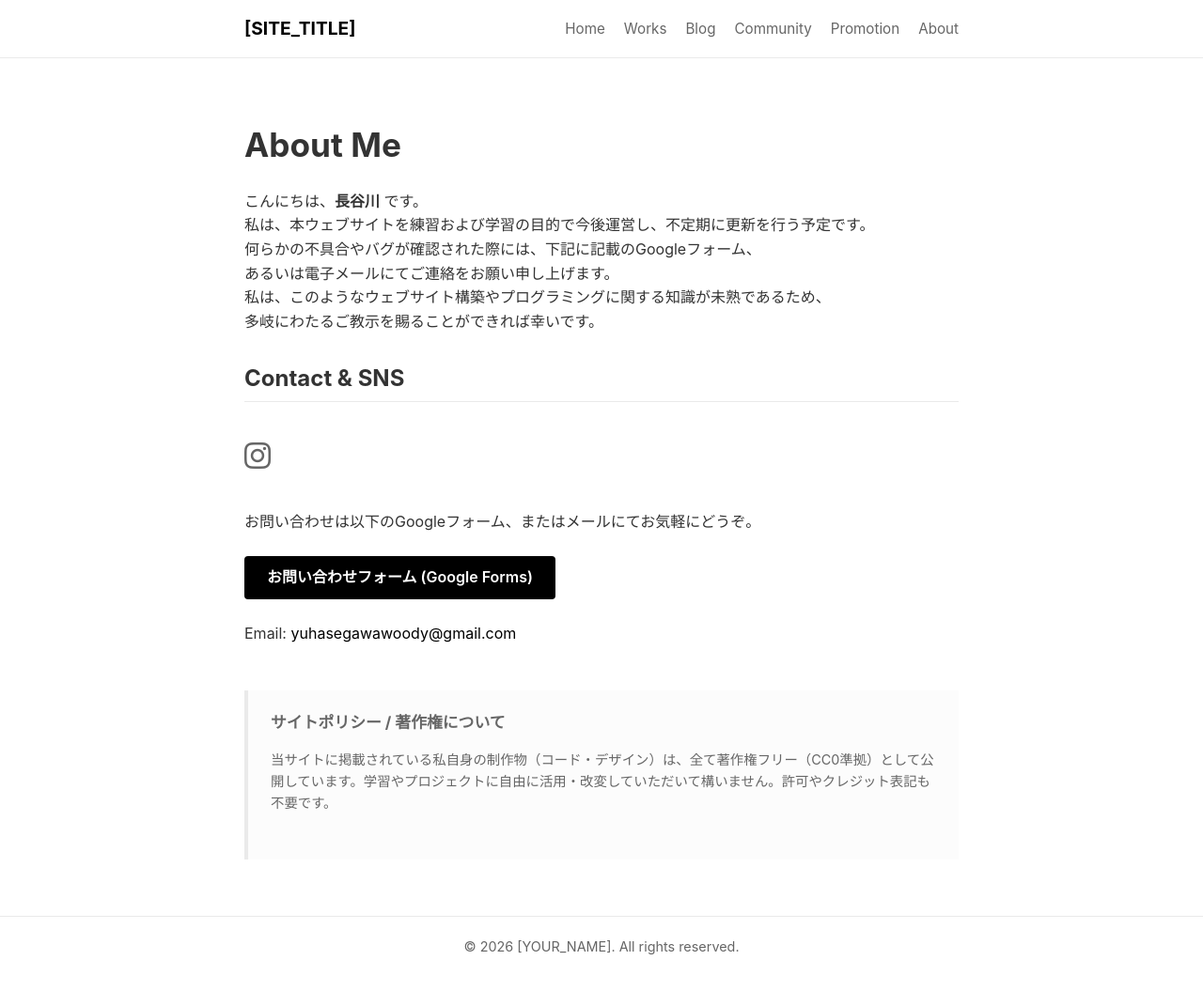
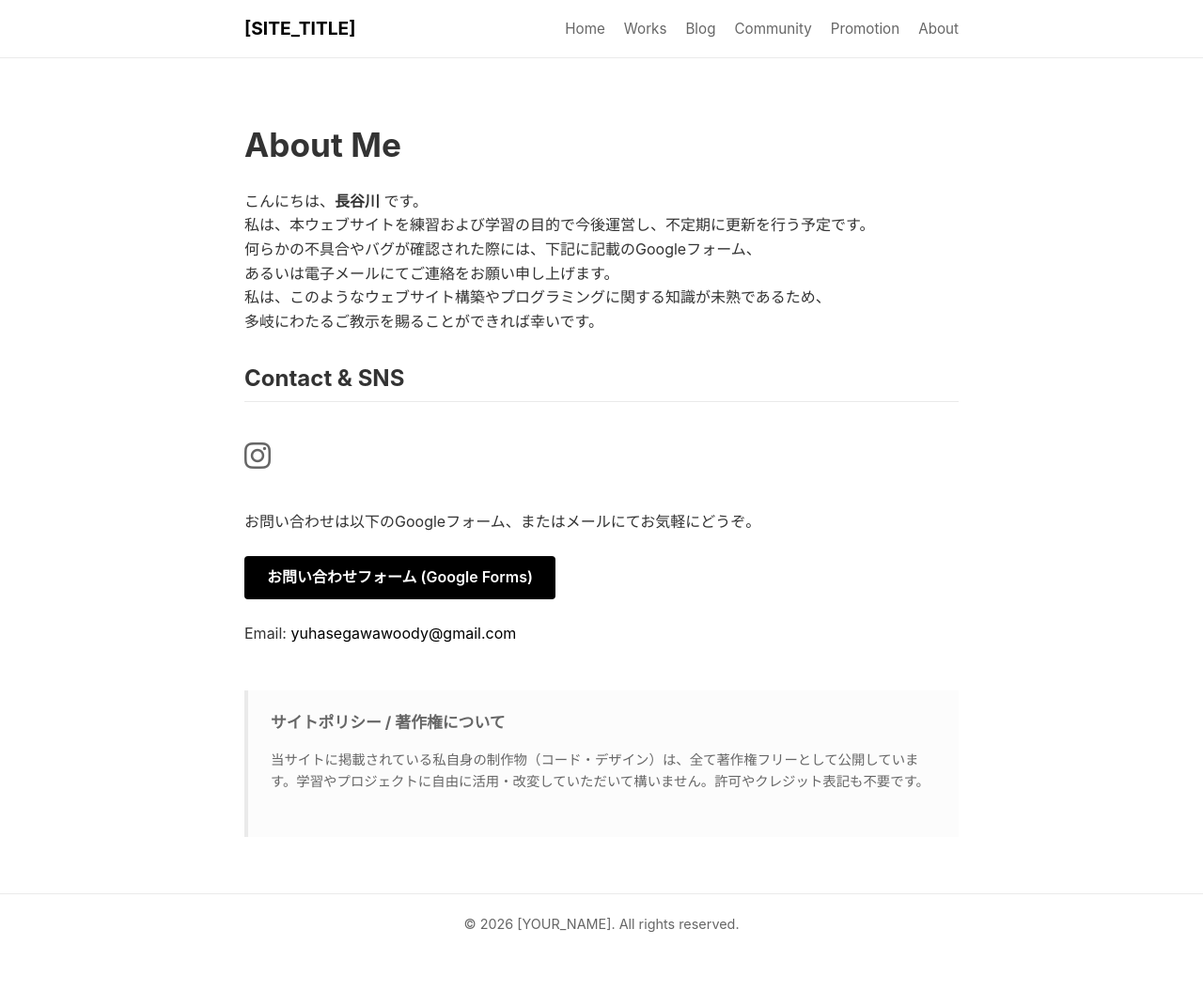
Before and after one commit to woody-510/homepage, a Jekyll site: the page built from about.html, in a window 1280 px wide and 1063 px high. Shown: the top 1055 px of the window at 94% size. Built offline with Jekyll 4.4.1, drawn with Linux system fonts in a browser that asks for light colours.

Commit message:
Update about.html

```diff
--- a/about.html
+++ b/about.html
@@ -38,5 +38,5 @@ title: About
 <div class="policy-box">
     <h3>サイトポリシー / 著作権について</h3>
     <!-- 【ポリシーのテキストは変更不要ですが、必要に応じて編集してください】 -->
-    <p>当サイトに掲載されている私自身の制作物（コード・デザイン）は、全て著作権フリー（CC0準拠）として公開しています。学習やプロジェクトに自由に活用・改変していただいて構いません。許可やクレジット表記も不要です。</p>
+    <p>当サイトに掲載されている私自身の制作物（コード・デザイン）は、全て著作権フリーとして公開しています。学習やプロジェクトに自由に活用・改変していただいて構いません。許可やクレジット表記も不要です。</p>
 </div>
```
